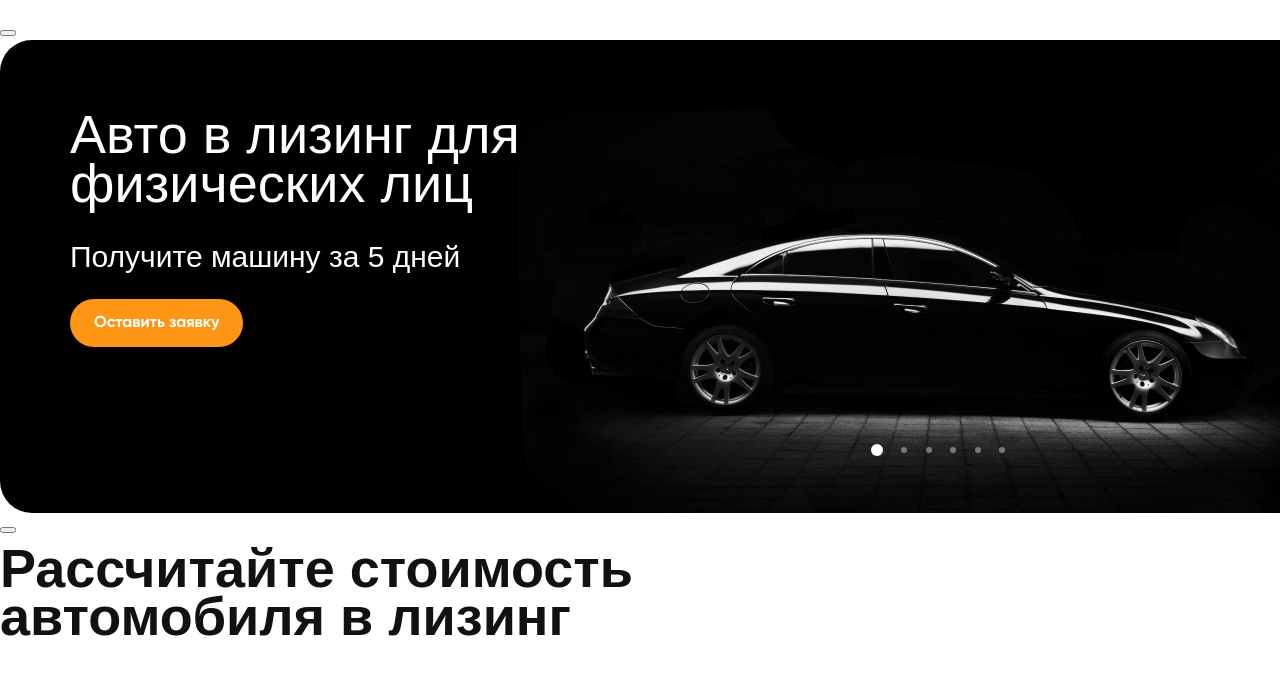
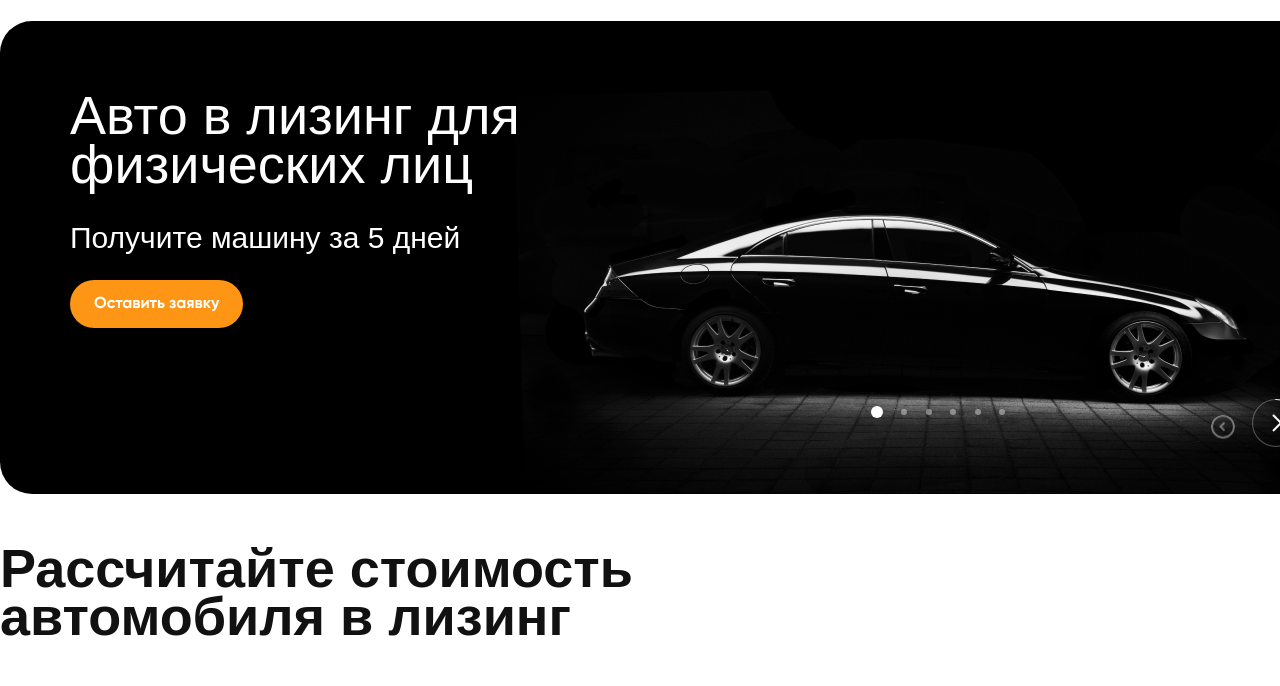
Before and after one commit to DeepViolet777/LeasingCar, a plain HTML site: page index.html in a window 1280 px wide. Shown: the part 74-760 px from the top of the page. Drawn offline with nearby package versions, Linux system fonts and the light colour scheme; files whose address does not match are found by name.

Commit message:
Slider finished

```diff
--- a/css/style.scss
+++ b/css/style.scss
@@ -256,7 +256,7 @@ a {
     display: flex;
     border-radius: 32px;
     background-color: #000000;
-    margin: 0 auto;
+    margin: 5px auto 0;
     font-family: $font-nekst;
     color: #FFFFFF;
     background-image: url(../img/slider_img.png);
@@ -288,23 +288,59 @@ a {
 }
 
 .slick {
+    position: relative;
+
     &-list {
         overflow: hidden;
     }
 
     &-arrow {
         font-size: 0;
+        position: absolute;
+        z-index: 1;
+        border-radius: 50%;
+        border: none;
+        outline: none;
+        background-color: transparent;
+        cursor: pointer;
+        transition: 0.3 ease;
 
-        .slick-prev {}
+        &:hover {
+            background-color: rgba(255, 255, 255, 0.3);
+        }
 
-        .slick-next {}
+        &:active {
+            background-color: rgba(255, 255, 255, 0.6);
+        }
     }
+
+    &-prev {
+        margin-top: 399px;
+        margin-left: 1211px;
+        width: 24px;
+        height: 24px;
+        background-image: url(../img/backward-arrow.svg);
+        background-repeat: no-repeat;
+        background-position: 50% 34%;
+    }
+
+    &-next {
+        width: 48px;
+        height: 48px;
+        background-image: url(../img/forward-arrow.svg);
+        background-repeat: no-repeat;
+        background-position: 50% 34%;
+        margin-top: -95px;
+        margin-left: 1252px;
+
+    }
+
 
     &-dots {
         display: flex;
         justify-content: space-between;
         position: absolute;
-        bottom: 75px;
+        bottom: 70px;
         right: 339px;
         font-size: 0;
         width: 134px;
@@ -341,9 +377,10 @@ a {
         width: 753px;
     }
 
-    &_wrapper{
+    &_wrapper {
         display: flex;
     }
+
     /* input[type=range] {
         -webkit-appearance: none;  Скрывает слайдер, чтобы можно было создать свой
         width: 427px  Указание параметра ширины требуется для Firefox.
@@ -442,10 +479,12 @@ input[type=range]::-webkit-slider-thumb {
     }
 
 
-    .range_container{
+    .range_container {
         position: relative;
-        width: 400px; /*input range width*/
-        height: 20px; /*input range height*/
+        width: 400px;
+        /*input range width*/
+        height: 20px;
+        /*input range height*/
         //overflow: hidden;
     }
 
@@ -469,10 +508,10 @@ input[type=range]::-webkit-slider-thumb {
 
         cursor: pointer;
         position: relative;
-            height: 20px;
-            width: 20px;
-            border-radius: 50%;
-            background: $dark-orange;
+        height: 20px;
+        width: 20px;
+        border-radius: 50%;
+        background: $dark-orange;
 
     }
 
@@ -491,17 +530,20 @@ input[type=range]::-webkit-slider-thumb {
     input[type="range"]::-moz-range-progress {
         background-color: #43e5f7;
     }
+
     input[type="range"]::-moz-range-track {
         background-color: #9a905d;
     }
+
     input[type="range"]::-ms-fill-lower {
         background-color: #43e5f7;
     }
+
     input[type="range"]::-ms-fill-upper {
         background-color: #9a905d;
     }
 
-    .field-num{
+    .field-num {
         background-color: $light-grey;
         width: 427px;
         height: 68px;
```
Also changed, not shown: css/style.css, img/backward-arrow.svg (added), img/forward-arrow.svg (added), 1 other file.
